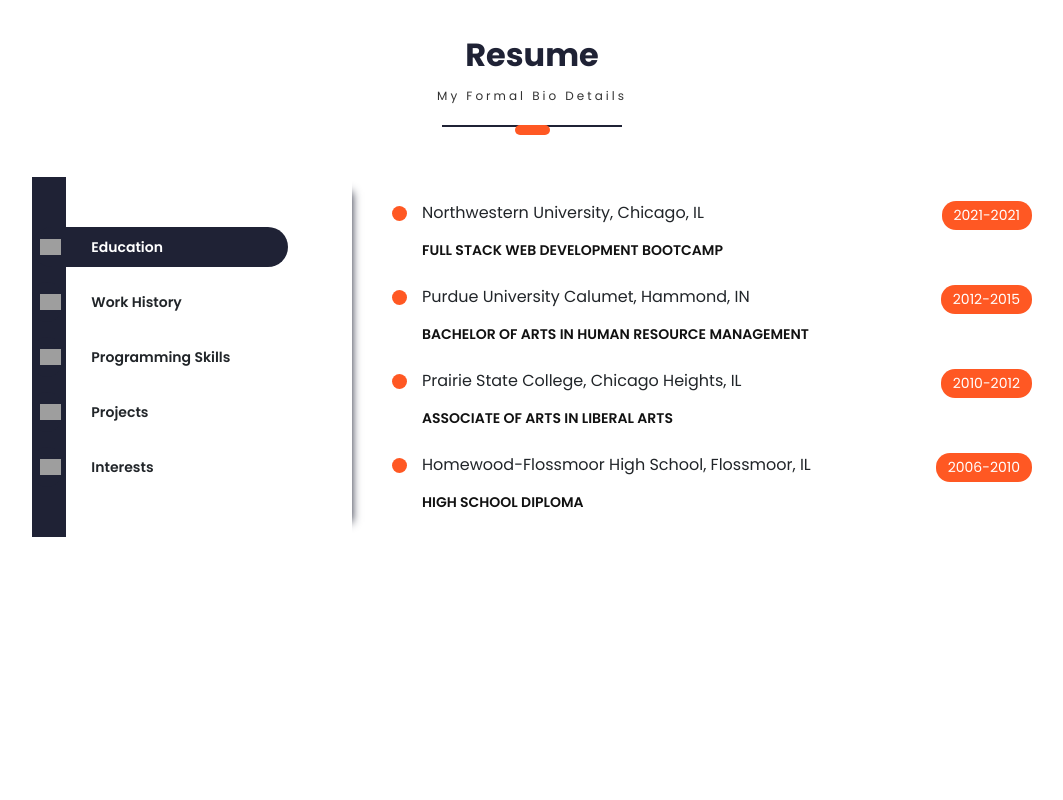
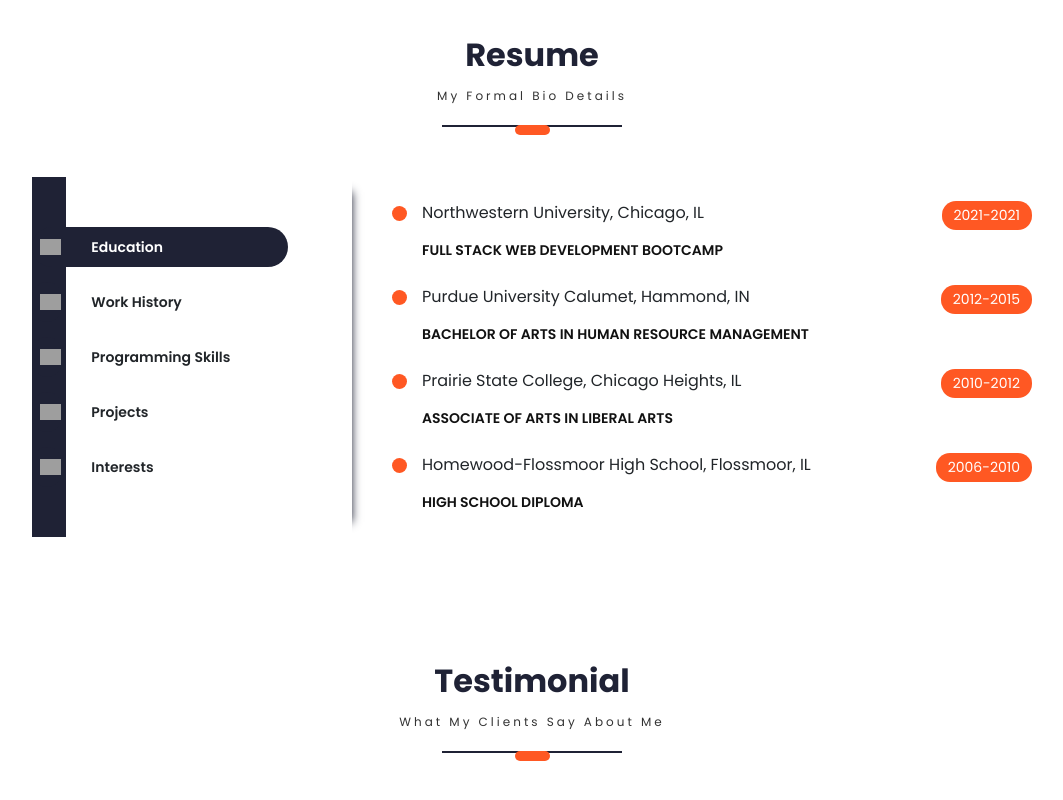
Before and after one commit to seannbannon/myportfolio, a React (Create React App) app in the folder portfolio/: page / in a window 1280 px wide. Shown: the part 1504-2304 px from the top of the page, without its empty margins (108-1171 px from the left). Before the commit the page ends 2161 px from the top, so only its background shows below. Built offline with nearby package versions, Linux system fonts and the light colour scheme; grey boxes are pictures that could not be loaded; a web font is replaced by a local one.

Commit message:
adding testimonial component and imports and beginning of code

```diff
--- a/portfolio/src/PortfolioContainer/Testimonial/Testimonial.js
+++ b/portfolio/src/PortfolioContainer/Testimonial/Testimonial.js
@@ -0,0 +1,30 @@
+import React from 'react';
+import OwlCarousel from 'react-owl-carousel';
+import "owl.carousel/dist/assets/owl.carousel.css";
+import "owl.carousel/dist/assets/owl.theme.default.css";
+import ScreenHeading from '../../utilities/ScreenHeading/ScreenHeading';
+import ScrollService from '../../utilities/ScrollService'
+import Animations from '../../utilities/Animations';
+
+export default function Testimonial(props) {
+
+    let fadeInScreenHandler = (screen) => {
+        if(screen.fadeScreen !== props.id)
+        return
+        Animations.animations.fadeInScreen(props.id)
+    };
+
+    const fadeInSubscription =
+    ScrollService.currentScreenFadeIn.subscribe(fadeInScreenHandler);
+
+    return (
+        <div>
+            <ScreenHeading
+            title = {'Testimonial'}
+            subHeading = {'What My Clients Say About Me'}
+            />
+            <section className='testimonial-section' id = {props.id || ''}></section>
+
+        </div>
+    )
+}
--- a/portfolio/src/utilities/commonUtils.js
+++ b/portfolio/src/utilities/commonUtils.js
@@ -1,6 +1,7 @@
 import Home from '../PortfolioContainer/Home/Home';
 import AboutMe from '../PortfolioContainer/AboutMe/AboutMe';
 import Resume from '../PortfolioContainer/Resume/Resume';
+import Testimonial from '../PortfolioContainer/Testimonial/Testimonial';
 
 export const TOTAL_SCREENS = [
     {
@@ -14,8 +15,12 @@
     {
         screen_name: "Resume",
         component: Resume
-    }
-]
+    },
+    {
+        screen_name: "Testimonial",
+        component: Testimonial
+    },
+];
 
 export const GET_SCREEN_INDEX = (screen_name) =>{
     if(!screen_name) return -1;
```
